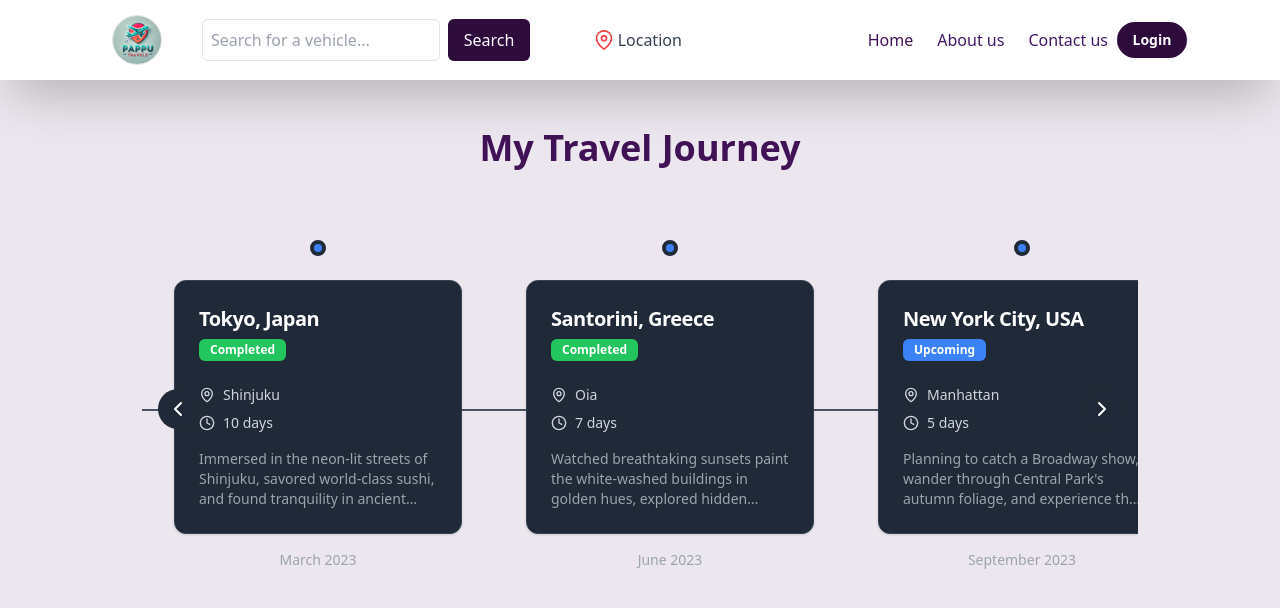
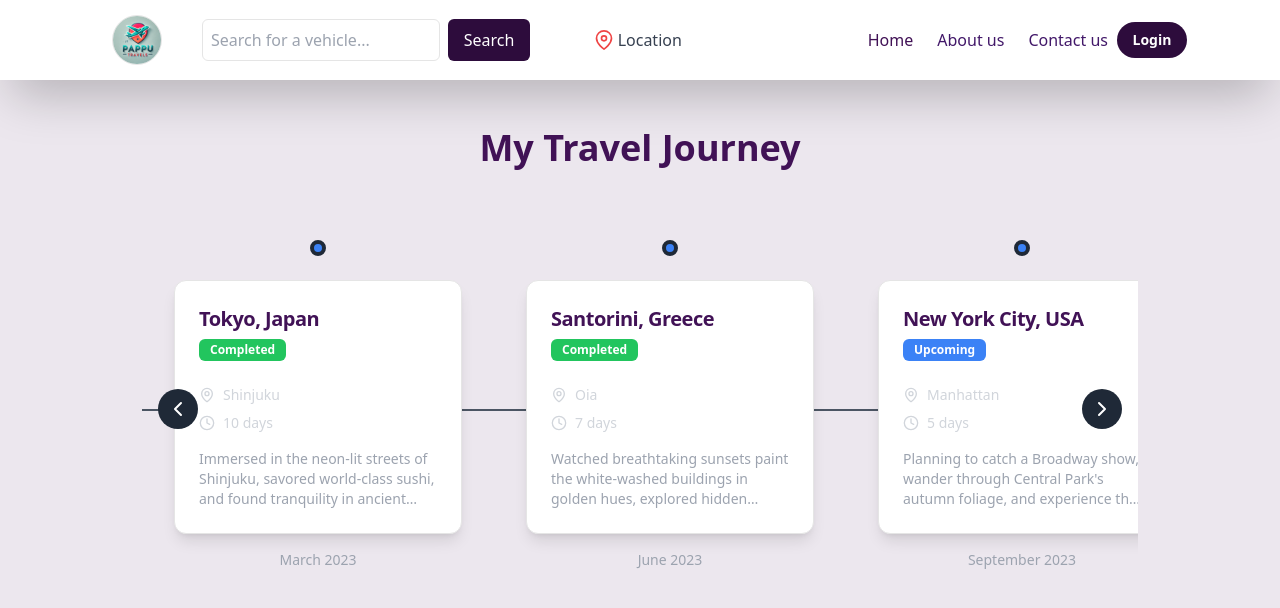
Before and after one commit to Esakkipandi0214/PAPPUTRAVELS, a Next.js app: page /Trip/1 in a window 1280 px wide. Shown: the top 608 px of the page. Built offline with nearby package versions, Linux system fonts and the light colour scheme.

Commit message:
timeline card  olor pallete update

```diff
--- a/src/Components/TripTimeline/TripCard.tsx
+++ b/src/Components/TripTimeline/TripCard.tsx
@@ -9,9 +9,9 @@ interface TripCardProps {
 
 export function TripCard({ trip }: TripCardProps) {
   return (
-    <Card className="bg-gray-800 border-gray-700 w-72">
+    <Card className="bg-white  shadow-lg w-72">
       <CardHeader>
-        <CardTitle className="text-xl text-white">{trip.destination}</CardTitle>
+        <CardTitle className="text-xl text-[#411256]">{trip.destination}</CardTitle>
         <CardDescription className="text-gray-400">
           {trip.isFuture ? (
             <Badge variant="secondary" className="bg-blue-500 text-white">
```
